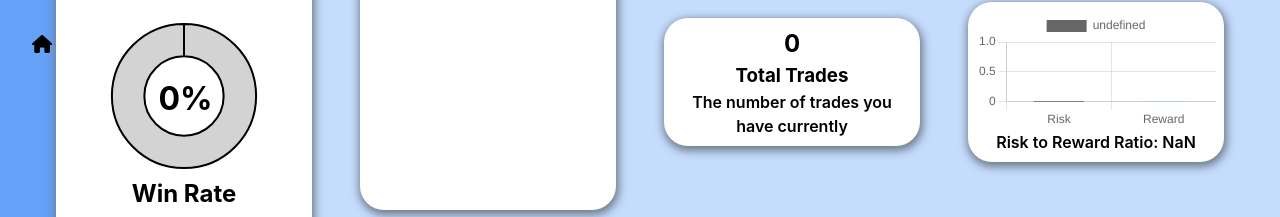
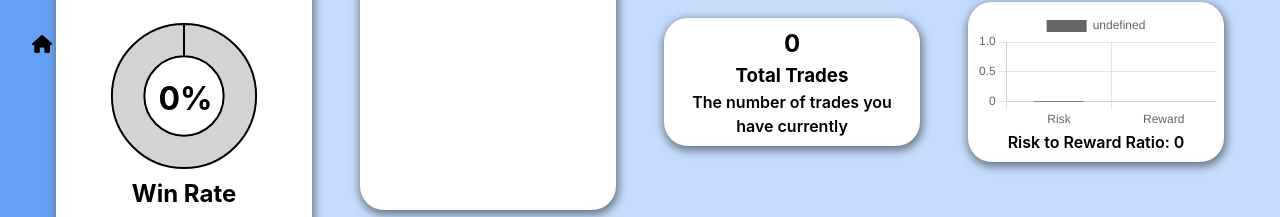
Before and after one commit to Y-Negash/Trading_Journal, a React (Vite) app in the folder Frontend/: page /analytics in a window 1280 px wide. Shown: the part 80-297 px from the top of the page. Built offline with nearby package versions, Linux system fonts and the light colour scheme; no server answers.

Commit message:
fixes risk to reward ratio displays 0 instead of NaN when no there's no trades

```diff
--- a/Frontend/src/pages/Analytics/AnalyticsPage.tsx
+++ b/Frontend/src/pages/Analytics/AnalyticsPage.tsx
@@ -17,8 +17,10 @@ const AnalyticsPage:React.FC<AnalyticsProps> = ({trades}) => {
   const totalTrade = trades.length;
 
   // Risk to Reward Chart
-  const riskToRewardRatio = getRiskToRewardRatio(trades).ratio.toFixed(0);
-   console.log(riskToRewardRatio);
+  let riskToRewardRatio = getRiskToRewardRatio(trades).ratio.toFixed(0);
+   if(trades.length === 0){
+    riskToRewardRatio = '0';
+   }
 
   return (
     <div className="analytics-container">
```
